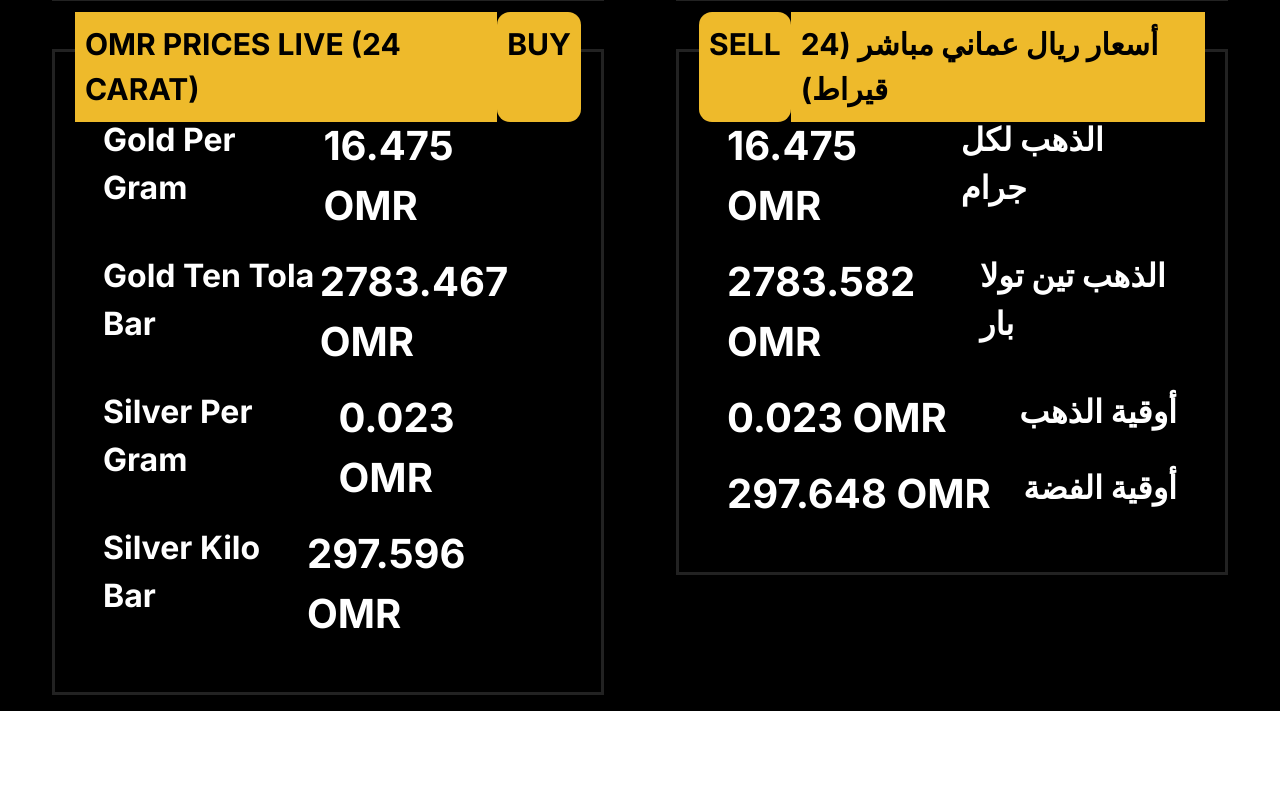
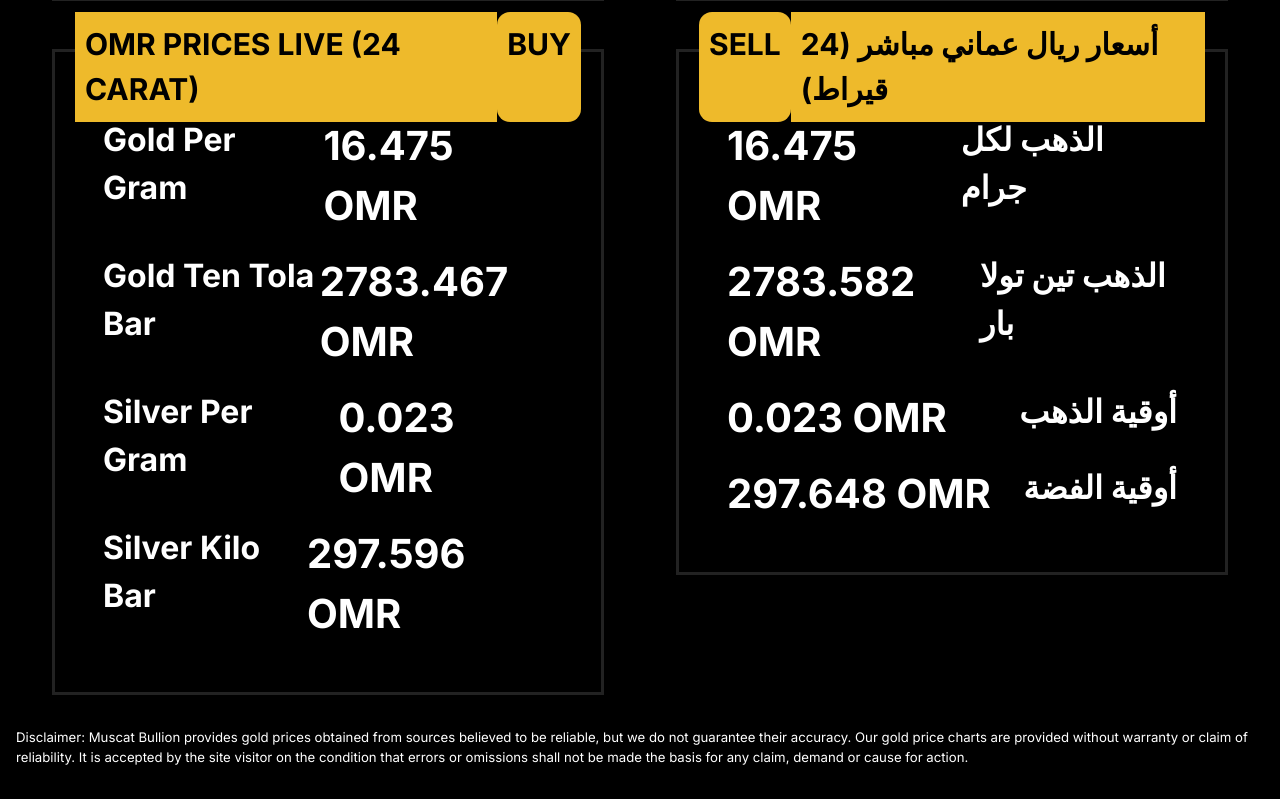
Before and after one commit to ateebplayz/MuscatBullion, a Next.js app in the folder frontend/: page / in a window 1280 px wide. Shown: the part 658-1457 px from the top of the page. Before the commit the page ends 1369 px from the top, so only its background shows below. Built offline with nearby package versions, Linux system fonts and the light colour scheme; no server answers.

Commit message:
Added Footer

```diff
--- a/frontend/app/page.tsx
+++ b/frontend/app/page.tsx
@@ -149,6 +149,12 @@ export default function Home() {
             </div>
           </div>
         </div>
+        <div className='d-flex text-white justify-content-center p-3 align-center'>
+          <p style={{fontSize:'0.825rem', lineHeight:'1.25rem'}}>
+        Disclaimer:
+Muscat Bullion provides gold prices obtained from sources believed to be reliable, but we do not guarantee their accuracy. Our gold price charts are provided without warranty or claim of reliability. It is accepted by the site visitor on the condition that errors or omissions shall not be made the basis for any claim, demand or cause for action.
+          </p>
+        </div>
       </div>
 
     </div>
--- a/frontend/next.config.js
+++ b/frontend/next.config.js
@@ -1,4 +1,8 @@
 /** @type {import('next').NextConfig} */
-const nextConfig = {}
+const nextConfig = {
+    output:'export',
+    basePath: '/public/prices',
+    assetPrefix: '/public/prices/',
+}
 
 module.exports = nextConfig
```
